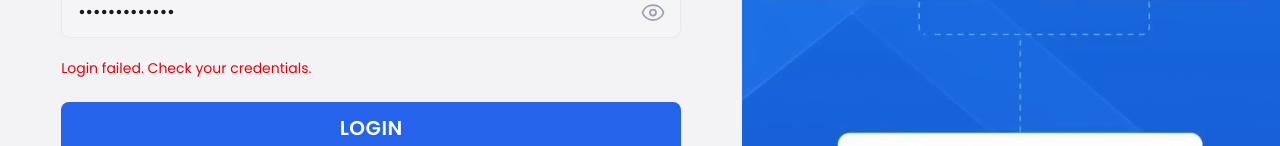
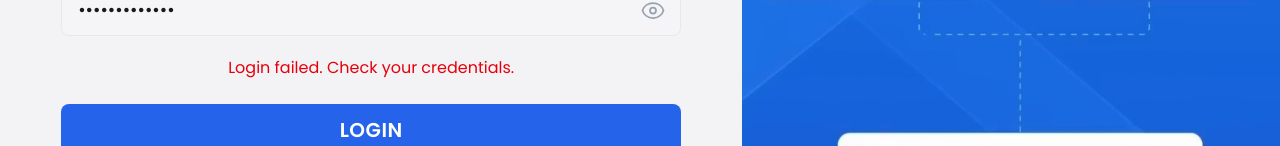
Before and after one commit to alexbalak21/Task-Manager-Fontend, a React (Vite) app: page /login in a window 1280 px wide. Both pictures are taken after a click on the button "LOGIN". Shown: the part 461-607 px from the top of the page. Built offline with nearby package versions, Linux system fonts and the light colour scheme; no server answers.

Commit message:
Toast improved

```diff
--- a/src/components/ui/ToastProvider.tsx
+++ b/src/components/ui/ToastProvider.tsx
@@ -8,6 +8,7 @@ import {
   useState,
   type ReactNode,
 } from "react";
+
 
 type ToastVariant = "success" | "error" | "info";
 
@@ -110,7 +111,7 @@ export function ToastProvider({ children }: { children: ReactNode }) {
                 className="rounded-md px-2 py-1 text-xs font-semibold opacity-70 transition-opacity hover:opacity-100"
                 aria-label="Dismiss notification"
               >
-                Close
+                <span className="text-2xl">×</span>
               </button>
             </div>
           </div>
--- a/src/modules/auth/pages/LoginPage.tsx
+++ b/src/modules/auth/pages/LoginPage.tsx
@@ -93,7 +93,7 @@ export default function LoginPage() {
                 </div>
               </div>
 
-              {error ? <p className="text-sm text-red-600">{error}</p> : null}
+              {error ? <p className="text-center text-md text-red-600">{error}</p> : null}
 
               <button
                 type="submit"
```
